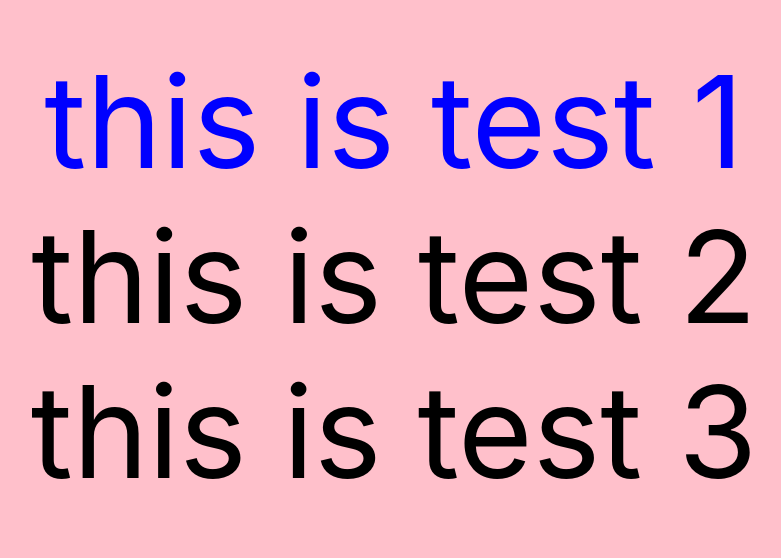
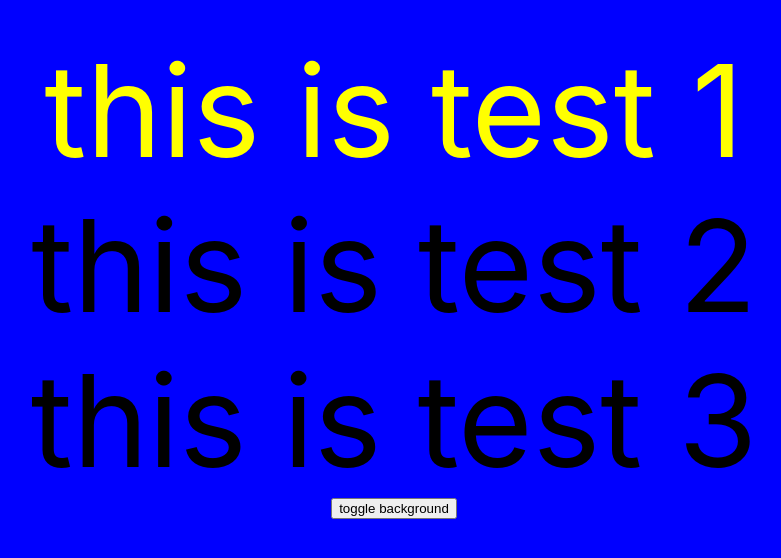
Before and after one commit to FourSqweez/gsap-scroll-trigger-nextjs, a Next.js app: page / in a window 1280 px wide. Shown: the part 124-682 px from the top of the page, without its empty margins (246-1027 px from the left). Built offline with nearby package versions, Linux system fonts and the light colour scheme.

Commit message:
3 : animate background when stage is change using useState

```diff
--- a/pages/index.tsx
+++ b/pages/index.tsx
@@ -1,7 +1,7 @@
 import Head from 'next/head'
 import Image from 'next/image'
 
-import { useEffect, useRef } from 'react'
+import { useEffect, useRef, useState } from 'react'
 
 import gsap from 'gsap'
 
@@ -9,7 +9,25 @@ export default function Home() {
   const test1 = useRef<HTMLDivElement>(null)
   const test2 = useRef<HTMLDivElement>(null)
   const test3 = useRef<HTMLDivElement>(null)
-  const container: any = useRef(null)
+  const containerRef = useRef<HTMLDivElement>(null)
+
+  const [background, setBackground] = useState('blue')
+
+  const toggleBackground = () => {
+    const color = background === 'blue' ? 'orange' : 'blue'
+    setBackground(color)
+
+    console.log('button is clicked')
+  }
+
+  useEffect(() => {
+    gsap.to(containerRef.current, {
+      duration: 1,
+      backgroundColor: background,
+      ease: 'none',
+    })
+    console.log('bg color is changed')
+  }, [background])
 
   console.log('Global : ', test1)
 
@@ -18,19 +36,19 @@ export default function Home() {
     // console.log('test 2 : ', test2)
     //console.log('test 3 : ', test3)
 
-    gsap.from(container.current, {
-      duration: 1,
-      delay: 1,
-      backgroundColor: 'green',
-      autoAlpha: 0,
-      ease: 'none',
-    })
+    // gsap.from(containerRef.current, {
+    //   duration: 1,
+    //   delay: 1,
+    //   backgroundColor: 'green',
+    //   autoAlpha: 0,
+    //   ease: 'none',
+    // })
 
     gsap.to(test1.current, {
       delay: 1,
       duration: '2',
       ease: 'none',
-      color: 'blue',
+      color: 'yellow',
     })
   })
 
@@ -42,7 +60,7 @@ export default function Home() {
         <link rel="icon" href="/favicon.ico" />
       </Head>
 
-      <div className="container" ref={container}>
+      <div className="container" ref={containerRef}>
         <div id="text-test1" ref={test1}>
           this is test 1
         </div>
@@ -52,6 +70,8 @@ export default function Home() {
         <div id="text-test3" ref={test3}>
           this is test 3
         </div>
+
+        <button onClick={() => toggleBackground()}>toggle background</button>
       </div>
     </div>
   )
```
